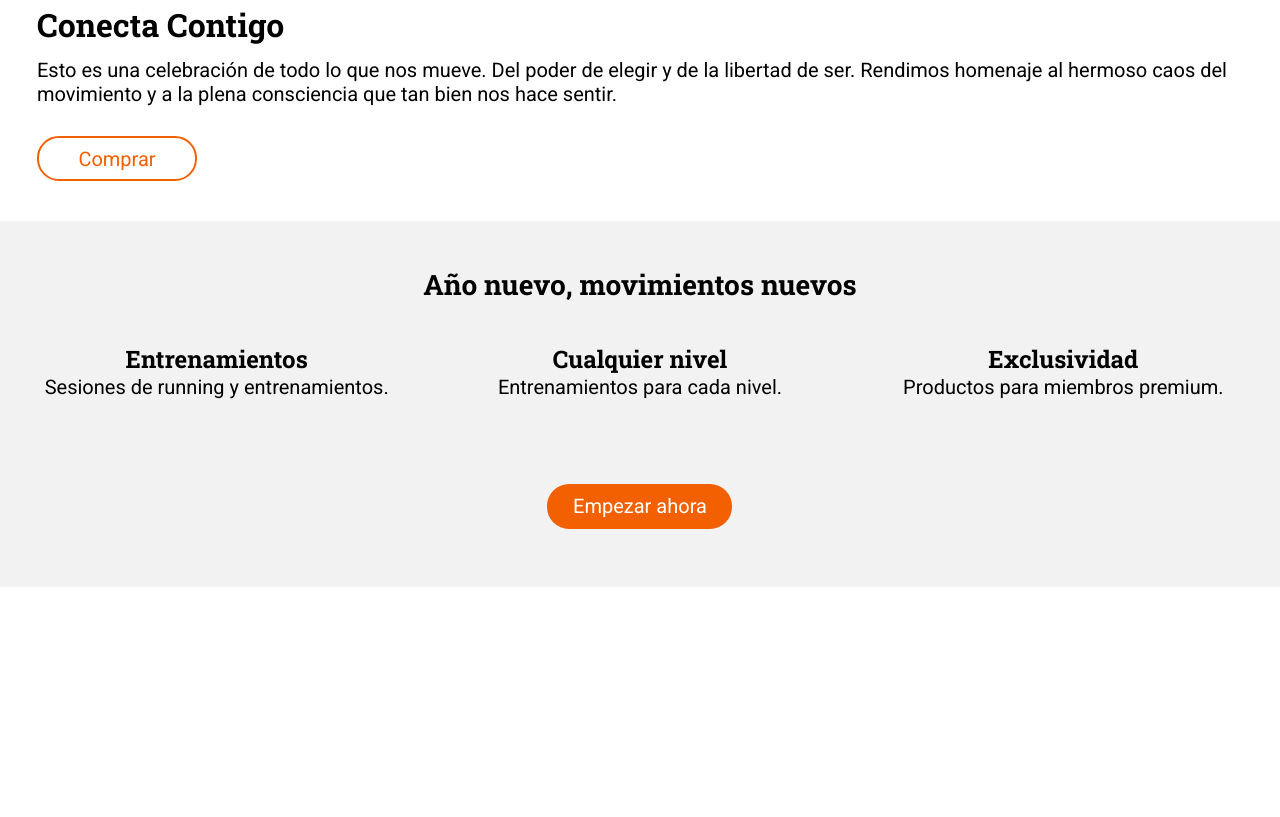
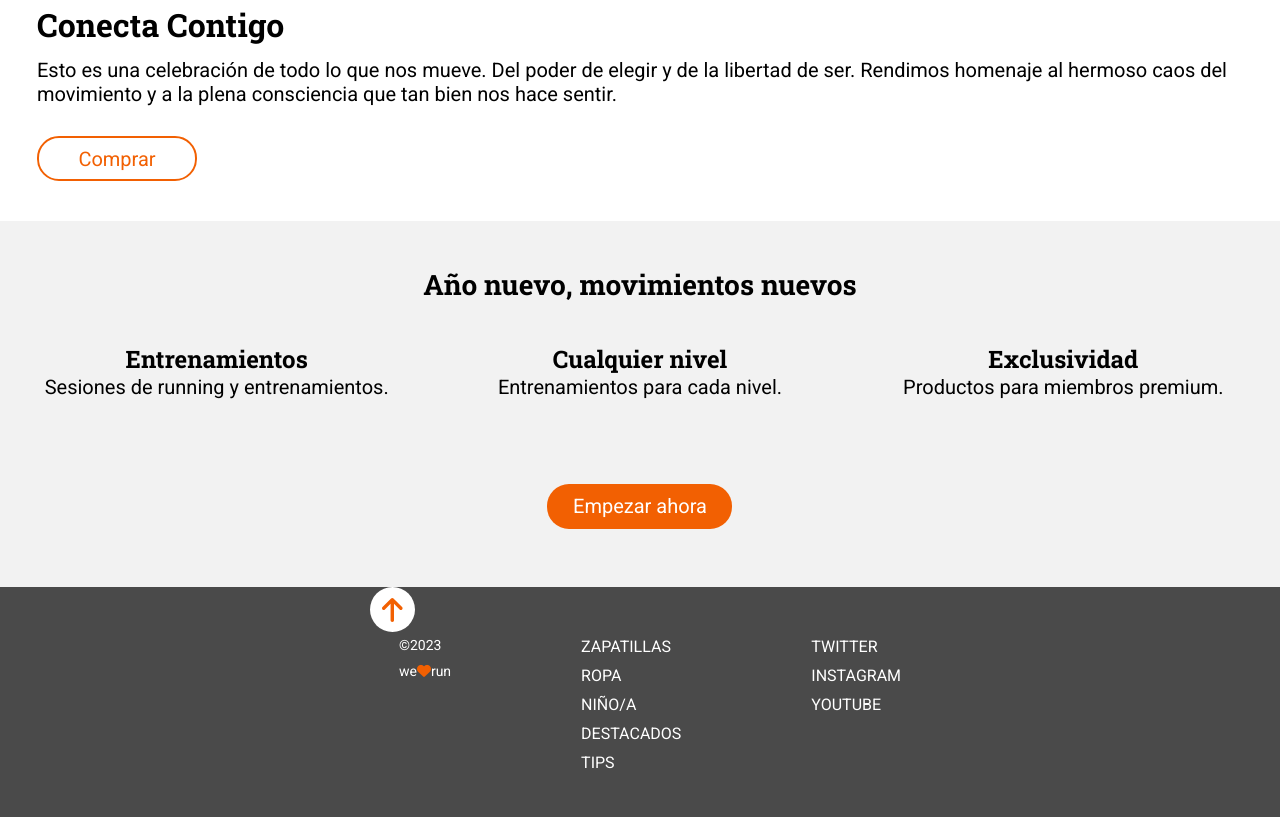
Before and after one commit to Adalab/modulo-1-evaluacion-final-teresatoledo, a website built with Vite: page src/index.html in a window 1280 px wide. Shown: the part 848-1665 px from the top of the page. Before the commit the page ends 1435 px from the top, so only its background shows below. Built offline with nearby package versions, Linux system fonts and the light colour scheme.

Commit message:
Add footer

```diff
--- a/src/index.html
+++ b/src/index.html
@@ -7,6 +7,7 @@
     <link rel="preconnect" href="https://fonts.googleapis.com">
     <link rel="preconnect" href="https://fonts.gstatic.com" crossorigin>
     <link href="https://fonts.googleapis.com/css2?family=Roboto&family=Roboto+Slab:wght@700&display=swap" rel="stylesheet">
+    <script src="https://kit.fontawesome.com/153e998e96.js" crossorigin="anonymous"></script>
     <link rel="stylesheet" href="./scss/main.scss" />
   </head>
   <body>
@@ -16,5 +17,6 @@
       <load src="./partials/connect.html" />
       <load src="./partials/newYear.html" />
     </main>
+    <load src="./partials/footer.html" />
   </body>
 </html>
--- /dev/null
+++ b/src/partials/footer.html
@@ -0,0 +1,19 @@
+<footer class="footer">
+    <a class="footer__link" href="link#home"></a>
+    <ul class="footer__ul">
+        <li class="footer__list--li">©2023</li>
+        <li class="footer__list--li">we<i class="fa-solid fa-heart footer__ul--heart"></i>run</li>
+    </ul>
+    <ul class="footer__list">
+        <li class="footer__list--li"><a class="footer__list--a" href="https://adalab.es/">Zapatillas</a></li>
+        <li class="footer__list--li"><a class="footer__list--a" href="https://adalab.es/">Ropa</a></li>
+        <li class="footer__list--li"><a class="footer__list--a" href="https://adalab.es/">Niño/a</a></li>
+        <li class="footer__list--li"><a class="footer__list--a" href="https://adalab.es/">Destacados</a></li>
+        <li class="footer__list--li"><a class="footer__list--a" href="https://adalab.es/">Tips</a></li>
+    </ul>
+    <ul class="footer__list">
+        <li class="footer__list--li"><a class="footer__list--a" href="https://adalab.es/">Twitter</a></li>
+        <li class="footer__list--li"><a class="footer__list--a" href="https://adalab.es/">Instagram</a></li>
+        <li class="footer__list--li"><a class="footer__list--a" href="https://adalab.es/">Youtube</a></li>
+    </ul>
+</footer>
--- a/src/partials/hero.html
+++ b/src/partials/hero.html
@@ -1,4 +1,4 @@
-<section class="hero">
+<section class="hero" id="home">
     <h1 class="hero__h1">Hasta un 50% de descuento</h1>
     <p class="hero__p">Ya están aquí las ofertas de fin de temporada</p>
     <a class="hero__link" href="link#newYear"></a>
--- a/src/partials/newYear.html
+++ b/src/partials/newYear.html
@@ -1,4 +1,4 @@
-<section class="newYear">
+<section class="newYear" id="newYear">
     <h3 class="newYear__h3">Año nuevo, movimientos nuevos</h3>
     <div class="newYear__item1">
         <h4 class="newYear__h4">Entrenamientos</h4>
--- /dev/null
+++ b/src/scss/layout/_footer.scss
@@ -0,0 +1,46 @@
+.footer {
+    background-color: $color-greyish;
+    height: 230px;
+    display: flex;
+    flex-direction: row;
+    justify-content: center;
+    padding-left: 150px;
+    padding-top: 50px;
+
+    &__ul {
+        color: $color-white;
+        font-size: 1.4rem;
+        font-family: $Roboto;
+        list-style: none;
+        padding-right: 130px;
+        &--heart{
+            color: $color-orange;
+    }
+    }
+    &__list {
+        font-size: 1.6rem;
+        font-family: $Roboto;
+        list-style: none;
+        text-transform: uppercase;
+        padding-right: 130px;
+        &--li {
+            padding-bottom: 10px;
+        }
+        &--a {
+            color: $color-white;
+            text-decoration: none;
+        }
+    }
+    &__link {
+        background-image: url(/images/ico-arrow.svg);
+        background-repeat: no-repeat;
+        background-color: $color-white;
+        background-position: center;
+        border-radius: 23px;
+        width: 45px;
+        height: 45px;
+        position: absolute;
+        bottom: -680px;
+        left: 370px;
+    }
+}
--- a/src/scss/main.scss
+++ b/src/scss/main.scss
@@ -4,6 +4,7 @@
 @import "layout/hero";
 @import "layout/connect";
 @import "layout/newYear";
+@import "layout/footer";
 
 :root {
     font-size: 62.5%;
```
